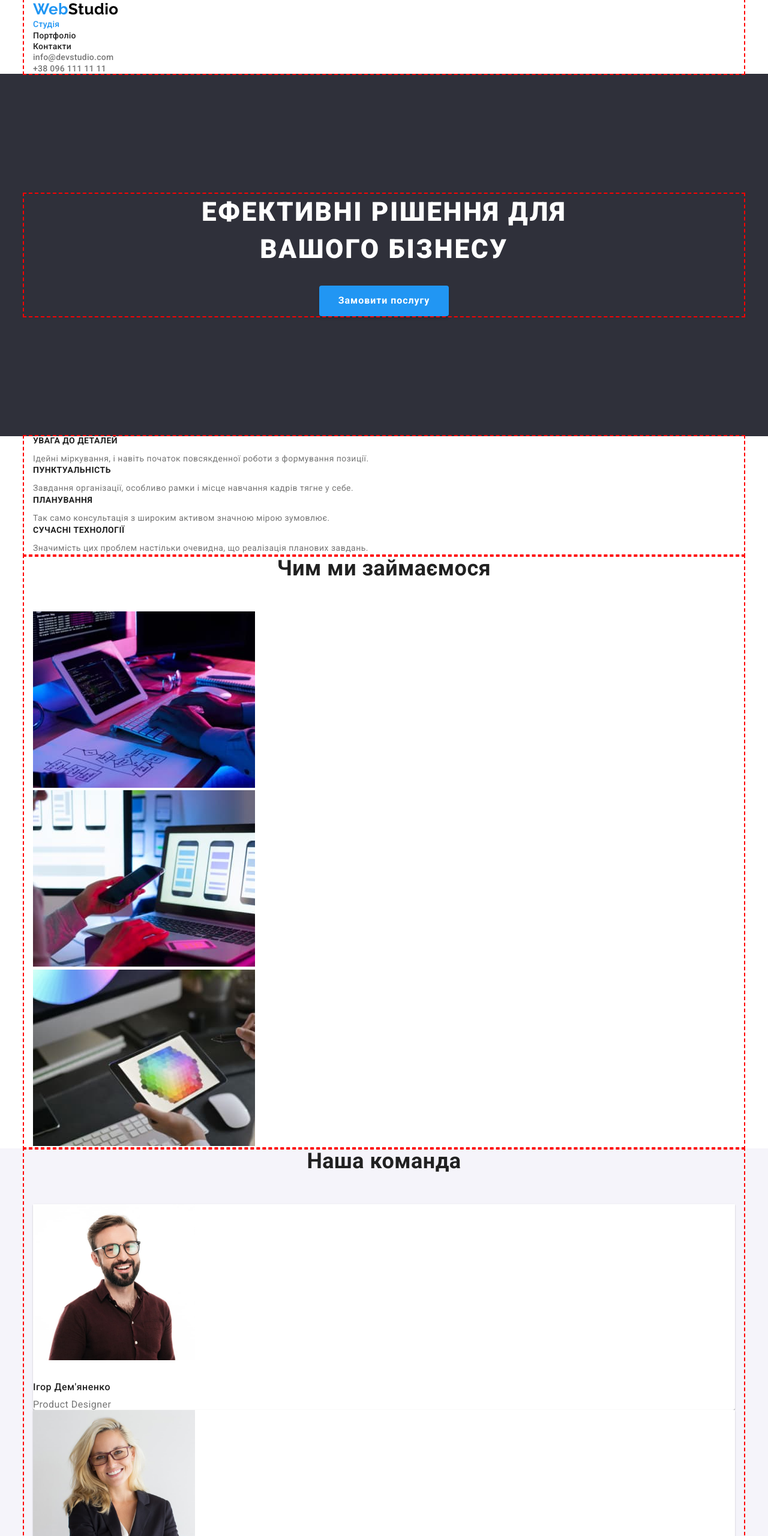
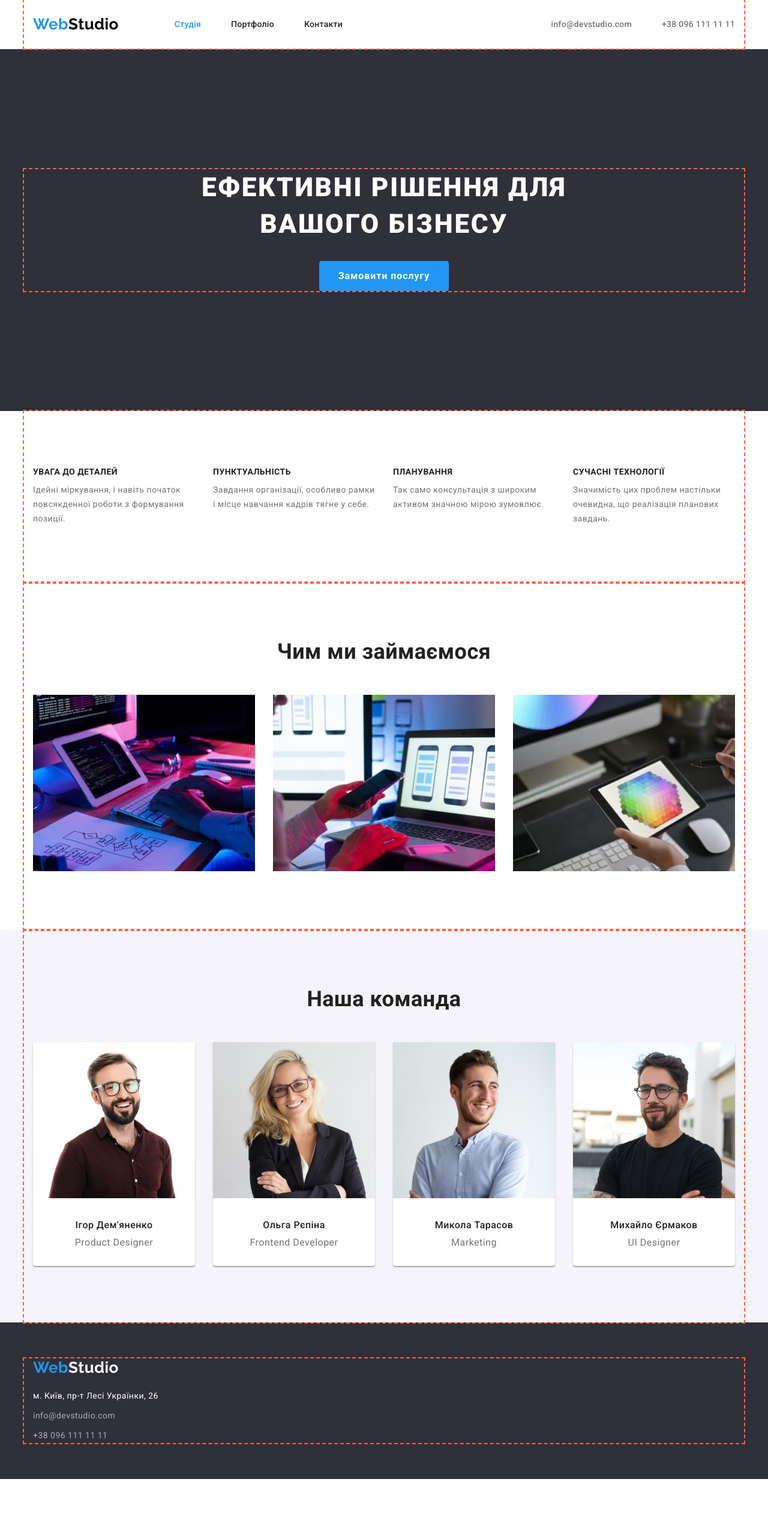
Before and after one commit to Angey22/goit-markup-hw-03, a plain HTML site: page index.html in a window 1280 px wide. Shown: the top 2560 px of the page at 60% size. After the commit the page ends 2465 px from the top, so only its background shows below. Drawn offline with nearby package versions, Linux system fonts and the light colour scheme.

Commit message:
Added geometry parameters for all elements of the index.html page

```diff
--- a/css/styles.css
+++ b/css/styles.css
@@ -23,8 +23,8 @@
 
 /* Reset indentation settings in a tag group */
 h1, h2, h3, h4, h5, h6, ul, p {
-padding: 0; /* ??? */
-margin: 0; /* ??? */
+padding: 0; /* + */
+margin: 0; /* + */
 }
 
 /* Utility class for resetting settings lists*/
@@ -61,6 +61,10 @@ body {
 
 /* Website logo */
 .logo {
+    /* Geometri */
+    display: inline-block; /* ??? */
+
+    /* Text */
     text-decoration: none; /* + */
     font-family: 'Raleway', sans-serif; /* + */
     font-size: 26px; /* + */
@@ -68,14 +72,57 @@ body {
     color: var(--accent-text-color);  /* + */
 }
     .logo-second-half-head {
+        /* Text */
         color: var(--logo-dicor-color); /* + */
+        /* Geometri */
+        display: inline-block; /* ??? */
+        margin-right: 93px;
     }
     .logo-second-half-foot {
+        /* Text */
         color: var(--complementary-text-color); /* + */
+        /* Geometri */
+        display: inline-block; /* ??? */
+        margin-bottom: 20px; /* ??? */
+    }
+
+.header {
+    border-bottom: 1px solid #ECECEC;
+}
+
+/* General header options */
+.header-container {
+    /* Geometry */
+    display: flex; /* ??? */
+    align-items: center; /* ??? */
+    justify-content: space-between; /* ??? */
 }
 
 /* Site navigation */
+.page-nav {
+    /* Geometry */
+    display: flex;
+    align-items: center;
+}
+/* Site navigation & Hed contacts*/
+.nav-list,
+.contacts-head-list {
+    /* Geometry */
+    display: flex; /* + */
+}
+
+.nav-list-itm:not(:last-child),
+.contacts-head-itm:not(:last-child) {
+    /* Geometry */
+    margin-right: 50px; /* + */
+}
+
 .site-nav-link {
+    /* Geometry */
+    display: block; /* ??? */
+    padding: 32px 0; /* ??? */
+
+    /* Text */
     text-decoration: none; /* + */
     font-weight: 500; /* + */
     font-size: 14px; /* + */
@@ -83,9 +130,16 @@ body {
     letter-spacing: 0.02em; /* + */
     color: var(--secondary-text-color); /* + */
 }
+    /* Interactive effect */
     .site-nav-link:hover,
     .site-nav-link:focus {
+        /* Text */
         color: var(--accent-text-color); /* + */
+
+        /* Geometry */
+        border-bottom: 4px solid var(--accent-text-color);
+        border-radius: 2px;
+        padding: 32px 0 28px 0;
     }
 
 /* Utility class for simulating the display of the current position on site in the site menu */
@@ -95,6 +149,7 @@ body {
 
 /* Contact information */
 .contacts-head {
+    /* Text */
     text-decoration: none; /* + */
     font-weight: 500; /* + */
     font-size: 14px; /* + */
@@ -104,6 +159,7 @@ body {
 }
 
 .contacts-foot, .contacts-map {
+    /* Text */
     font-style: normal; /* + */
     text-decoration: none; /* + */
     font-size: 14px; /* + */
@@ -112,6 +168,7 @@ body {
 }
 
 .contacts-map {
+    /* Text */
     color: var(--complementary-text-color); /* + */
 }
 
@@ -122,44 +179,66 @@ body {
 .contacts-foot:focus,
 .contacts-map:hover,
 .contacts-map:focus{
+    /* Text */
     color: var(--accent-text-color); /* + */
 }
 
 /* Підвал */
 .footer {
+    /* Geometry */
+    padding-top: 60px; /* ??? */
+    padding-bottom: 60px; /* ??? */
+
+    /* Decor */
     background-color: var(--complementary-background-color); /* + */
+}
+
+.footer-list {
+    /* Geometry */
+    display: flex;
+    flex-direction: column;
+}
+
+.footer-list-item:not(:last-child) {
+    /* Geometry */
+    margin-bottom: 9px; /* + */
 }
 
 /* Шапка - "Hero" */
 .hero {
+    /* Geomeetry */
+    padding-top: 200px; /* + */
+    padding-bottom: 200px; /* + */
+    text-align: center; /* + */
+
+    /* Decor */
     background-color: var(--complementary-background-color); /* + */
-    text-align: center; /* Для центрирования заголовка и кнопки??? */
-
-    padding-top: 200px; /* ??? */
-    padding-bottom: 200px; /* ??? */
 }
     .hero-title {
+        /* Geometry */
+        margin-bottom: 30px; /* + */
+
+        /* Text */
         font-weight: 900; /* + */
         font-size: 44px; /* + */
         line-height: 1.4; /* + */
         letter-spacing: 0.06em; /* + */
         text-transform: uppercase; /* + */
         color: var(--complementary-text-color); /* + */
-
-        margin-bottom: 30px; /* Отступ от заголовка до кнопки??? */
 }
 
     .herro-button {
         /* Button interactivity settings */
         cursor: pointer; /* + */
+
         /* Button geometry */
-        display: inline-block; /* ??? */
+        display: inline-block; /* + */
         border: 1px solid transparent; /* ??? */
         background: var(--accent-text-color); /* + */
         border-radius: 4px; /* + */
         border: none; /* + */
         box-shadow: 0px 4px 4px rgba(0, 0, 0, 0.15); /* + */
-        padding: 10px 32px; /* ??? */
+        padding: 10px 32px; /* + */
         min-width: 216px; /* ??? */
         min-height: 50px; /* ??? */
 
@@ -180,59 +259,138 @@ body {
         }
 
 /* General settings for "sections" of all pages of the site */
-
 .section-highlighted {
+    /* Decor */
     background-color: var(--secondary-background-color);
 }
 
 .section-title {
+    /* Geometry */
+    margin-bottom: 50px; /* Bottom padding for h2 section headers */
+
+    /* Text */
     text-align: center; /* + */
     font-weight: 700; /* + */
     font-size: 36px; /* + */
     line-height: 1.2; /* + */
     color: var(--secondary-text-color); /* + */
+}
 
-    margin-bottom: 50px; /* ??? */
+/* Geometri settings of the ".container" auxiliary class,
+intended for centering and limiting the content of site elements in width. */
+.container {
+    /* Geometry */
+    width: 1200px; /* + */
+    padding-left: 15px; /* + */
+    padding-right: 15px; /* + */
+    padding-top: 94px; /* + */
+    padding-bottom: 94px; /* + */
+    margin-left: auto; /* + */
+    margin-right: auto; /* + */
+
+    outline: 2px dashed tomato; /* Убрать */
+}
+
+.container-vert-padding-none {
+    /* Geometry */
+    padding-top: 0;
+    padding-bottom: 0;
 }
 
 /* Особливості - "Peculiarities", section on page index.html */
+.peculiarities-list {
+    /* Geometry */
+    display: flex;
+    justify-content: center;
+    align-items: flex-start;
+}
+
+.peculiarities-list-itm {
+    /* Geometry */
+    max-width: 270px;
+}
+
+.peculiarities-list-itm:not(:last-child) {
+    /* Geometry */
+    margin-right: 30px;
+}
+
 .peculiarities-list-title {
+    /* Geometry */
+    margin-bottom: 10px; /* ??? */
+
+    /* Text */
     font-weight: 700; /* + */
     font-size: 14px; /* + */
     line-height: 1.14; /* + */
     text-transform: uppercase; /* + */
     color: var(--secondary-text-color); /* + */
-
-    margin-bottom: 10px; /* ??? */
 }
 
 .peculiarities-list-text {
+    /* Text */
     font-size: 14px;
     line-height: 1.7;
 }
 
+/* Чим ми займаємося, section on page index.html */
+.work-list {
+    /* Geometry */
+    display: flex;
+    justify-content: center; /* ??? */
+}
+
+.work-list-itm:not(:last-child) {
+    /* Geometry */
+    margin-right: 30px;
+}
+
+
+.work-list-img {
+    /* Geometry */
+    display: inline-block; /* + */
+}
+
 /* Наша команда, section on page index.html */
-.team-item {
+.team-list {
+    display: flex;
+    justify-content: center;
+}
+.team-list-item {
+    /* Geometry */
+    text-align: center;
+    /* Decor */
     background: var(--complementary-text-color);
     box-shadow: 0px 1px 3px rgba(0, 0, 0, 0.12), 0px 1px 1px rgba(0, 0, 0, 0.14), 0px 2px 1px rgba(0, 0, 0, 0.2);
     border-radius: 0px 0px 4px 4px;
 }
 
-.team-img {
-    display: inline-block; /* ??? */
-    margin-bottom: 30px; /* ??? */
+.team-list-item:not(:last-child) {
+    /* Geometry */
+    margin-right: 30px;
+}
+
+.team-list-img {
+    /* Geometry */
+    display: inline-block; /* + */
+    margin-bottom: 30px; /* + */
 }
 
 .team-name {
+    /* Geometry */
+    margin-bottom: 10px; /* ??? */
+
+    /* Text */
     font-weight: 500; /* + */
     font-size: 16px; /* + */
     line-height: 1.2; /* + */
     color: var(--secondary-text-color); /* + */
-
-    margin-bottom: 10px; /* ??? */
 }
 
 .team-position {
+    /* Geometry */
+    margin-bottom: 30px;
+    /* Text */
     font-size: 16px; /* + */
     line-height: 1.2; /* + */
 }
@@ -242,14 +400,16 @@ border-radius: 0px 0px 4px 4px;
 .portfolio-button {
     /* Button interactivity settings */
     cursor: pointer; /* + */
+
     /* Button geometry */
-    display: inline-block; /* ??? */
+    display: inline-block; /* + */
     border: 1px solid transparent; /* ??? */
     background: var(--secondary-background-color); /* + */
     border: none; /* + */
     border-radius: 4px; /* + */
     box-shadow: 0px 4px 4px rgba(0, 0, 0, 0.25); /* + */
-    padding: 6px 22px; /* ??? */
+    padding: 6px 22px; /* + */
+
     /* Button text */
     color: var(--secondary-text-color); /* + */
     font-family: inherit; /* + */
@@ -258,8 +418,10 @@ border-radius: 0px 0px 4px 4px;
     line-height: 1.6; /* + */
     text-align: center; /* + */
 }
+
     .first-portfolio-button {
-    padding: 6px 25px; /* ??? */
+        /* Button geometry */
+        padding: 6px 25px; /* + */
     }
 
     /* Interactivity of changing the appearance of portfolio-buttons */
@@ -272,35 +434,26 @@ border-radius: 0px 0px 4px 4px;
         }
 
 .portfolio-img {
-    display: inline-block; /* ??? */
-    margin-bottom: 20px; /* ??? */
+    /* Geometry */
+    display: inline-block; /* + */
+    margin-bottom: 20px; /* + */
 }
 
 .portfolio-title {
+    /* Geometry */
+    margin-bottom: 4px; /* + */
+
+    /* Text */
     font-weight: 700; /* + */
     font-size: 18px; /* + */
     line-height: 2; /* + */
     letter-spacing: 0.06em; /* + */
     color: var(--secondary-text-color); /* + */
-
-    margin-bottom: 4px; /* ??? */
 }
 
 .portfolio-project {
+    /* Text */
     font-size: 16px; /* + */
     line-height: 1.9; /* + */
     color: var(--maine-text-color); /* + */
 }
-
-/* Geometri settings */
-/* Settings of the ".container" auxiliary class,
-intended for centering and limiting the content of site elements in width. */
-.container {
-    width: 1200px; /* ??? */
-    padding-left: 15px; /* ??? */
-    padding-right: 15px; /* ??? */
-    margin-left: auto; /* ??? */
-    margin-right: auto; /* ??? */
-
-    outline: 2px dashed red;
-}
--- a/index.html
+++ b/index.html
@@ -13,23 +13,23 @@
 <body>
     <!-- <div class="container"> -->
     <!-- Верхня лінія - "Сайтбар" -->
-    <header>
-        <div class="container">
-            <nav>
+    <header class="header">
+        <div class="header-container container container-vert-padding-none">
+            <nav class="page-nav">
                 <a class="logo" href="./index.html">Web<span class="logo-second-half-head">Studio</span></a>
 
-                <ul class="list">
-                    <li><a class="site-nav-link current-position" href="./index.html">Студія</a></li>
-                    <li><a class="site-nav-link" href="./portfolio.html">Портфоліо</a></li>
-                    <li><a class="site-nav-link" href="./index.html">Контакти</a></li>
+                <ul class="nav-list list">
+                    <li class="nav-list-itm"><a class="site-nav-link current-position" href="./index.html">Студія</a></li>
+                    <li class="nav-list-itm"><a class="site-nav-link" href="./portfolio.html">Портфоліо</a></li>
+                    <li class="nav-list-itm"><a class="site-nav-link" href="./index.html">Контакти</a></li>
                 </ul>
             </nav>
 
-            <ul class="list">
-                <li>
+            <ul class="contacts-head-list list">
+                <li class="contacts-head-itm">
                     <a class="contacts-head" href="mailto:info@devstudio.com">info@devstudio.com</a>
                 </li>
-                <li>
+                <li class="contacts-head-itm">
                     <a class="contacts-head" href="tel:+380961111111">+38 096 111 11 11</a>
                 </li>
             </ul>
@@ -41,7 +41,7 @@
 
         <!-- Шапка - "Hero" -->
         <section class="hero">
-            <div class="container">
+            <div class="container container-vert-padding-none">
                 <h1 class="hero-title">Ефективні рішення для<br>вашого бізнесу</h1>
                 <button class="herro-button" type="button">Замовити послугу</button>
             </div>
@@ -52,27 +52,27 @@
             <div class="container">
             <h2 class="section-title visually-hidden">Особливості нашої робори</h2>
             <!-- Этот заголовок "спрятан", т.к. его нет в макете -->
-            <ul class="list">
-                <li>
+            <ul class="peculiarities-list list">
+                <li class="peculiarities-list-itm">
                     <h3 class="peculiarities-list-title">Увага до деталей</h3>
                     <p class="peculiarities-list-text">
                         Ідейні міркування, і навіть початок повсякденної роботи з
                         формування позиції.
                     </p>
                 </li>
-                <li>
+                <li class="peculiarities-list-itm">
                     <h3 class="peculiarities-list-title">Пунктуальність</h3>
                     <p class="peculiarities-list-text">
                         Завдання організації, особливо рамки і місце навчання кадрів тягне у себе.
                     </p>
                 </li>
-                <li>
+                <li class="peculiarities-list-itm">
                     <h3 class="peculiarities-list-title">Планування</h3>
                     <p class="peculiarities-list-text">
                         Так само консультація з широким активом значною мірою зумовлює.
                     </p>
                 </li>
-                <li>
+                <li class="peculiarities-list-itm">
                     <h3 class="peculiarities-list-title">Сучасні технології</h3>
                     <p class="peculiarities-list-text">
                         Значимість цих проблем настільки очевидна, що реалізація планових завдань.
@@ -86,15 +86,15 @@
         <section>
             <div class="container">
             <h2 class="section-title">Чим ми займаємося</h2>
-            <ul class="list">
-                <li>
-                    <img src="./images/what_we_do-1_o.jpg" alt="Складаємо алгоритми та пишимо код сайтів" width="370" />
+            <ul class="work-list list">
+                <li class="work-list-itm">
+                    <img class="work-list-img" src="./images/what_we_do-1_o.jpg" alt="Складаємо алгоритми та пишимо код сайтів" width="370" />
                 </li>
-                <li>
-                    <img src="./images/what_we_do-2_o.jpg" alt="Адаптуємо відображення сайтів" width="370" />
+                <li class="work-list-itm">
+                    <img class="work-list-img" src="./images/what_we_do-2_o.jpg" alt="Адаптуємо відображення сайтів" width="370" />
                 </li>
-                <li>
-                    <img src="./images/what_we_do-3_o.jpg" alt="Оптимізуємо кольорове відображення дизайну сайтів"
+                <li class="work-list-itm">
+                    <img class="work-list-img" src="./images/what_we_do-3_o.jpg" alt="Оптимізуємо кольорове відображення дизайну сайтів"
                         width="370" />
                 </li>
             </ul>
@@ -105,24 +105,24 @@
         <section class="section-highlighted">
             <div class="container">
             <h2 class="section-title">Наша команда</h2>
-            <ul class="list">
-                <li class="team-item">
-                    <img class="team-img" src="./images/photo_ihor_demyanenko_o.jpg" alt="Світлина Ігоря Демя'ненко" width="270" />
+            <ul class="team-list list">
+                <li class="team-list-item">
+                    <img class="team-list-img" src="./images/photo_ihor_demyanenko_o.jpg" alt="Світлина Ігоря Демя'ненко" width="270" />
                     <h3 class="team-name">Ігор Дем'яненко</h3>
                     <p class="team-position" lang="en">Product Designer</p>
                 </li>
-                <li class="team-item">
-                    <img class="team-img" src="./images/photo_olga_repina_o.jpg" alt="Світлина Ольги Рєпіної" width="270" />
+                <li class="team-list-item">
+                    <img class="team-list-img" src="./images/photo_olga_repina_o.jpg" alt="Світлина Ольги Рєпіної" width="270" />
                     <h3 class="team-name">Ольга Рєпіна</h3>
                     <p class="team-position" lang="en">Frontend Developer</p>
                 </li>
-                <li class="team-item">
-                    <img class="team-img" src="./images/photo_mykola_tarasov_o.jpg" alt="Світлина Миколи Тарасова" width="270" />
+                <li class="team-list-item">
+                    <img class="team-list-img" src="./images/photo_mykola_tarasov_o.jpg" alt="Світлина Миколи Тарасова" width="270" />
                     <h3 class="team-name">Микола Тарасов</h3>
                     <p class="team-position" lang="en">Marketing</p>
                 </li>
-                <li class="team-item">
-                    <img class="team-img" src="./images/photo_mykhailo_yermakov_o.jpg" alt="Світлина Михайла Єрмакова" width="270" />
+                <li class="team-list-item">
+                    <img class="team-list-img" src="./images/photo_mykhailo_yermakov_o.jpg" alt="Світлина Михайла Єрмакова" width="270" />
                     <h3 class="team-name">Михайло Єрмаков</h3>
                     <p class="team-position" lang="en">UI Designer</p>
                 </li>
@@ -133,18 +133,18 @@
 
     <!-- Підвал -->
     <footer class="footer">
-        <div class="container">
+        <div class="container container-vert-padding-none">
         <a class="logo" href="./index.html">Web<span class="logo-second-half-foot">Studio</span></a>
         <address>
-            <ul class="list">
-                <li>
+            <ul class="footer-list list">
+                <li class="footer-list-item">
                     <a class="contacts-map" href="https://goo.gl/maps/zJNhpAb7FdGBm95CA" target="_blank" title="Подивитися на мапі"
                         rel="noreferrer noopener nofollow">м. Київ, пр-т Лесі Українки, 26</a>
                 </li>
-                <li>
+                <li class="footer-list-item">
                     <a class="contacts-foot" href="mailto:info@devstudio.com">info@devstudio.com</a>
                 </li>
-                <li>
+                <li class="footer-list-item">
                     <a class="contacts-foot" href="tel:+380961111111">+38 096 111 11 11</a>
                 </li>
             </ul>
```
Lines whose indentation alone changed are shown as unchanged.
